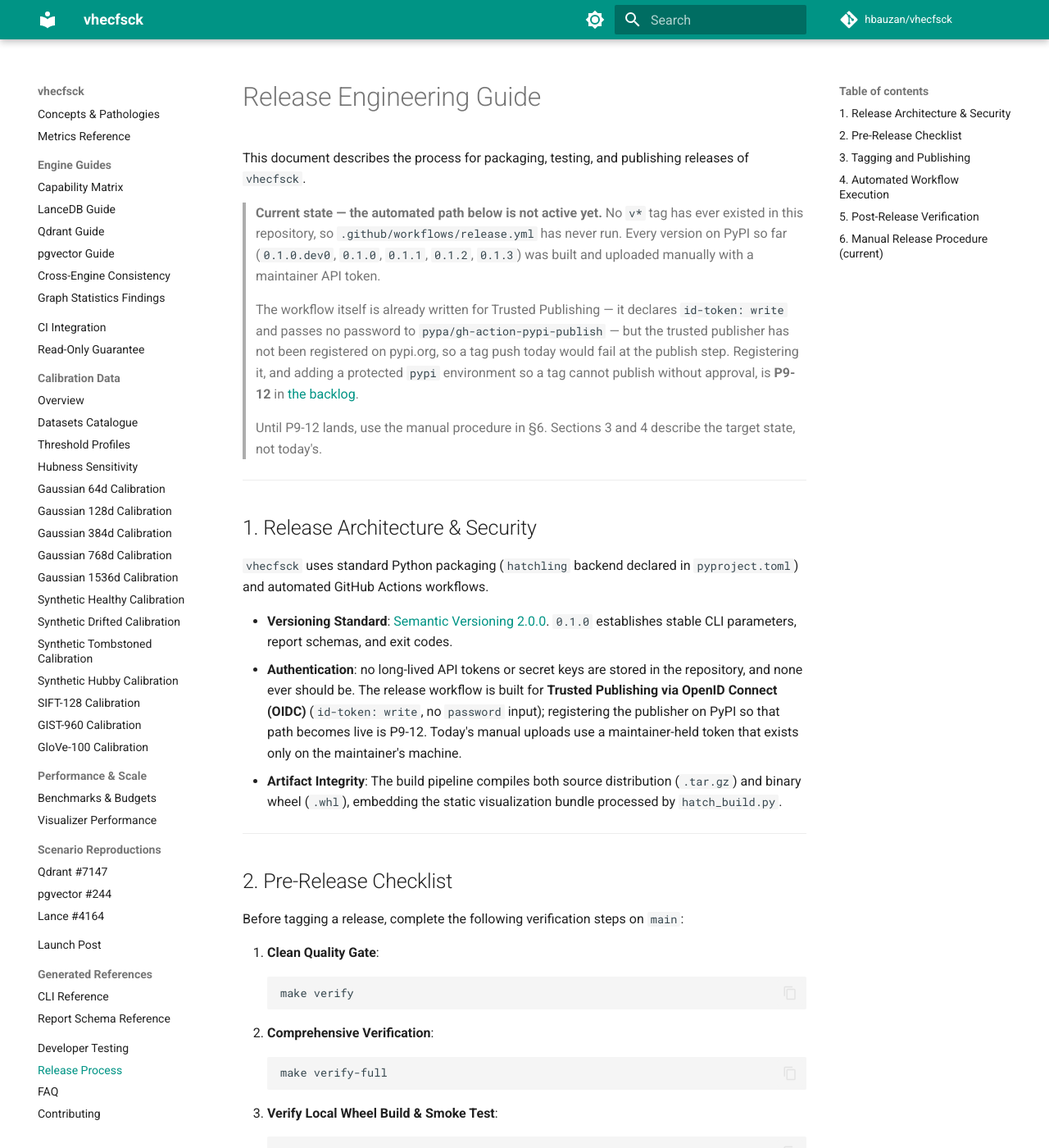
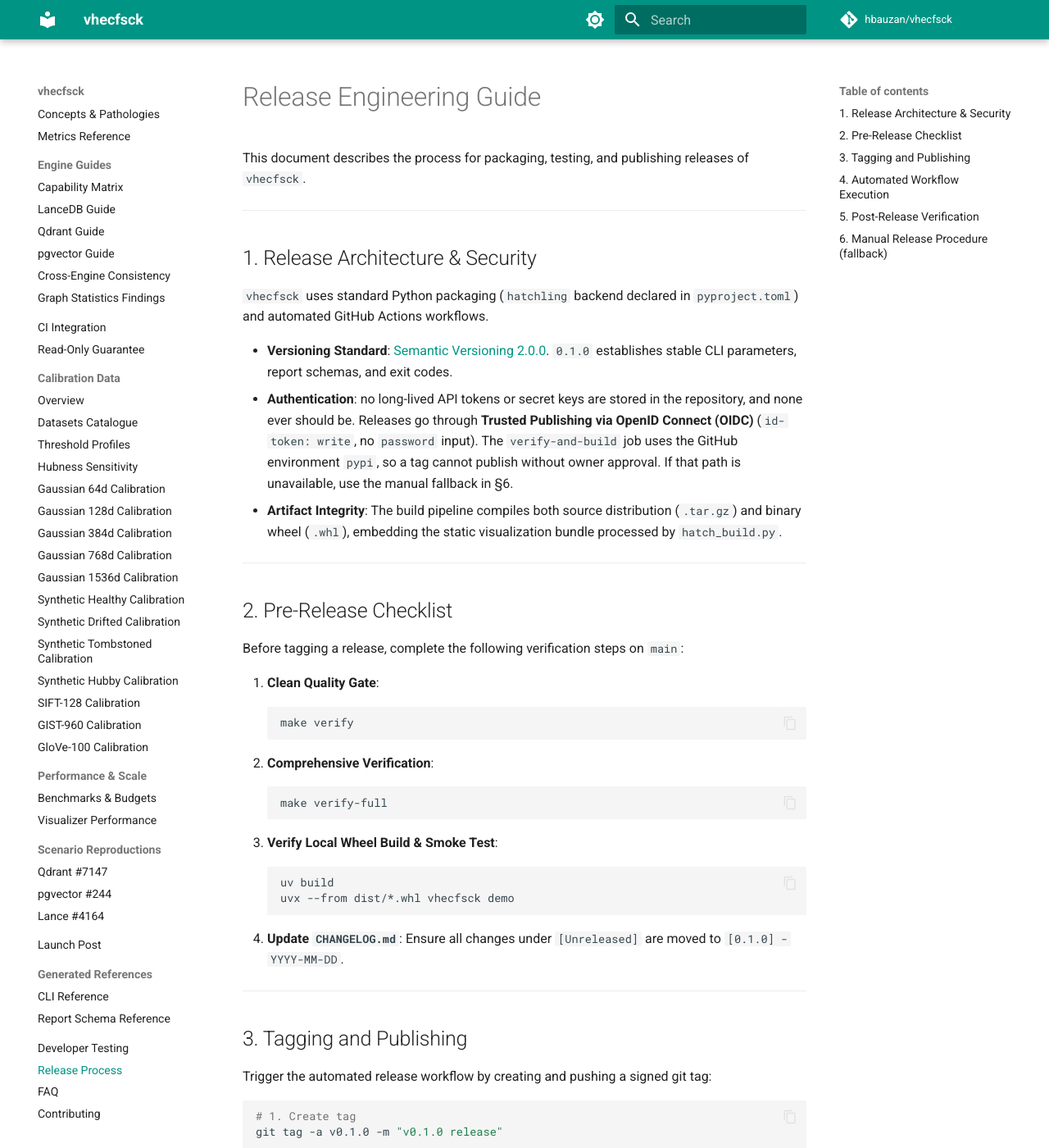
Before and after one commit to hbauzan/vhecfsck, an MkDocs documentation site: the page built from docs/releasing.md, in a window 1280 px wide and 1400 px high. Shown: the whole window at 82% size. Built offline with MkDocs 1.6.1 and Material for MkDocs 9.7.7, drawn with Linux system fonts in a browser that asks for light colours; comment, search, counter and statistics services are not loaded; some of the changed text lies outside the part shown.

Commit message:
ci: gate PyPI publish on the protected pypi environment
OIDC was already wired; the job now names environment pypi so a tag cannot publish without owner approval. No PyPI secret.

```diff
--- a/docs/releasing.md
+++ b/docs/releasing.md
@@ -1,21 +1,6 @@
 # Release Engineering Guide
 
 This document describes the process for packaging, testing, and publishing releases of `vhecfsck`.
-
-> **Current state — the automated path below is not active yet.**
-> No `v*` tag has ever existed in this repository, so `.github/workflows/release.yml`
-> has never run. Every version on PyPI so far (`0.1.0.dev0`, `0.1.0`, `0.1.1`,
-> `0.1.2`, `0.1.3`) was built and uploaded manually with a maintainer API token.
->
-> The workflow itself is already written for Trusted Publishing — it declares
-> `id-token: write` and passes no password to `pypa/gh-action-pypi-publish` — but
-> the trusted publisher has not been registered on pypi.org, so a tag push today
-> would fail at the publish step. Registering it, and adding a protected `pypi`
-> environment so a tag cannot publish without approval, is **P9-12** in
-> [the backlog](https://github.com/hbauzan/vhecfsck/blob/main/roadmap/backlog.md).
->
-> Until P9-12 lands, use the manual procedure in §6. Sections 3 and 4 describe the
-> target state, not today's.
 
 ---
 
@@ -24,7 +9,7 @@
 `vhecfsck` uses standard Python packaging (`hatchling` backend declared in `pyproject.toml`) and automated GitHub Actions workflows.
 
 * **Versioning Standard**: [Semantic Versioning 2.0.0](https://semver.org/). `0.1.0` establishes stable CLI parameters, report schemas, and exit codes.
-* **Authentication**: no long-lived API tokens or secret keys are stored in the repository, and none ever should be. The release workflow is built for **Trusted Publishing via OpenID Connect (OIDC)** (`id-token: write`, no `password` input); registering the publisher on PyPI so that path becomes live is P9-12. Today's manual uploads use a maintainer-held token that exists only on the maintainer's machine.
+* **Authentication**: no long-lived API tokens or secret keys are stored in the repository, and none ever should be. Releases go through **Trusted Publishing via OpenID Connect (OIDC)** (`id-token: write`, no `password` input). The `verify-and-build` job uses the GitHub environment `pypi`, so a tag cannot publish without owner approval. If that path is unavailable, use the manual fallback in §6.
 * **Artifact Integrity**: The build pipeline compiles both source distribution (`.tar.gz`) and binary wheel (`.whl`), embedding the static visualization bundle processed by `hatch_build.py`.
 
 ---
@@ -67,7 +52,9 @@
 
 ## 4. Automated Workflow Execution
 
-The `.github/workflows/release.yml` workflow runs automatically upon tag push:
+The `.github/workflows/release.yml` workflow runs automatically upon tag push.
+The job is bound to the GitHub environment `pypi` and **waits for owner approval**
+before any step (including build) runs.
 
 1. **Build Step**: Checks out code, sets up Python 3.11/`uv`, and executes `uv build`.
 2. **Clean Smoke Test**: Installs the newly built wheel in an isolated temporary environment and executes `vhecfsck demo`.
@@ -86,9 +73,9 @@
 
 ---
 
-## 6. Manual Release Procedure (current)
+## 6. Manual Release Procedure (fallback)
 
-Use this until P9-12 activates the automated path. Every step matters; two of them
+Use this only if the automated path in §3 is unavailable. Every step matters; two of them
 have silently produced a bad artefact before.
 
 1. **Bump the version in two places, not one.** `pyproject.toml`, and the
```
Also changed, not shown: roadmap/README.md (+1 -1 lines), roadmap/backlog.md (+14 -6 lines), roadmap/lessons-learned.md (+10 -8 lines), roadmap/next-ticket.md (+12 -19 lines), 2 other files.
